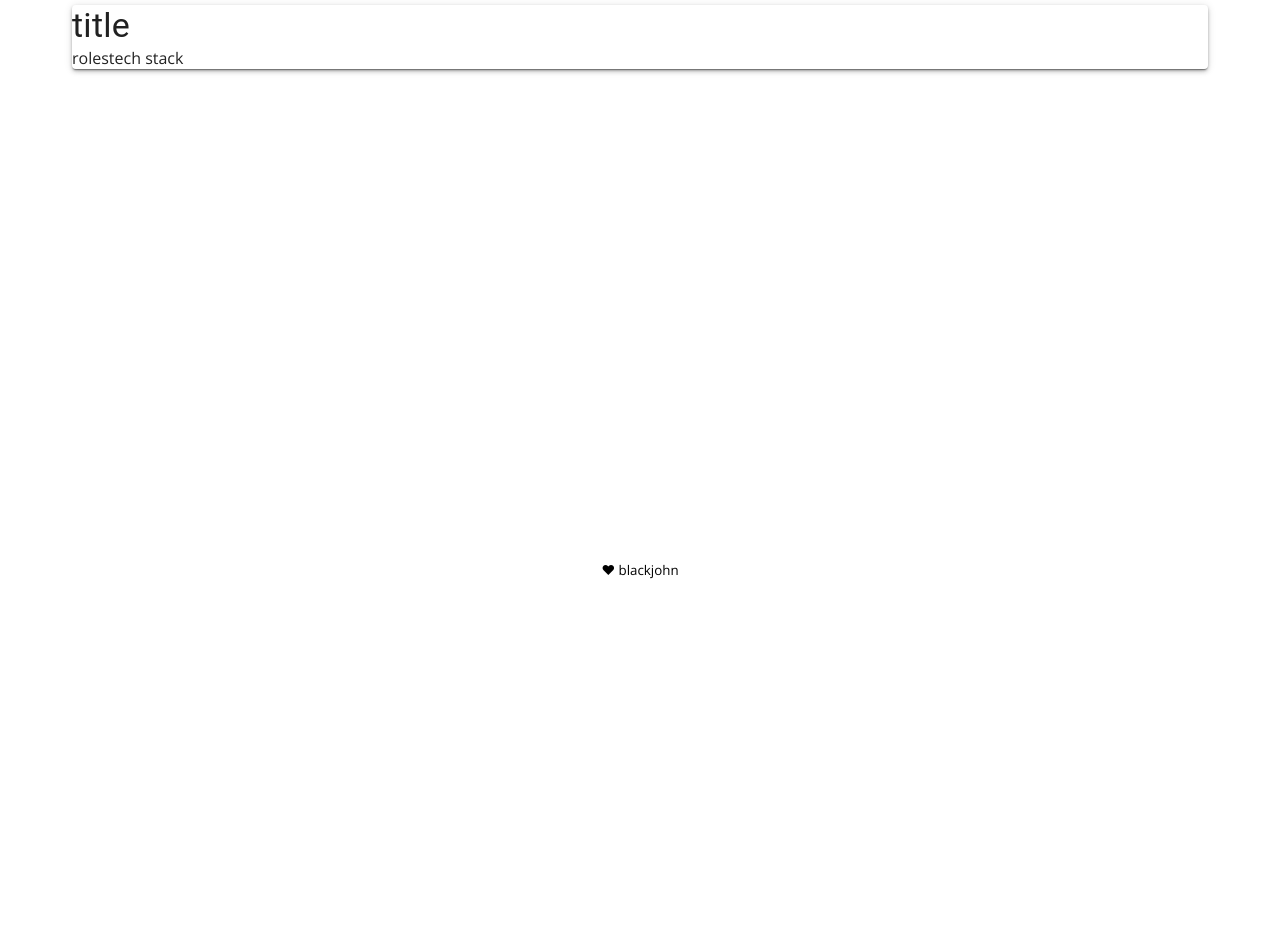
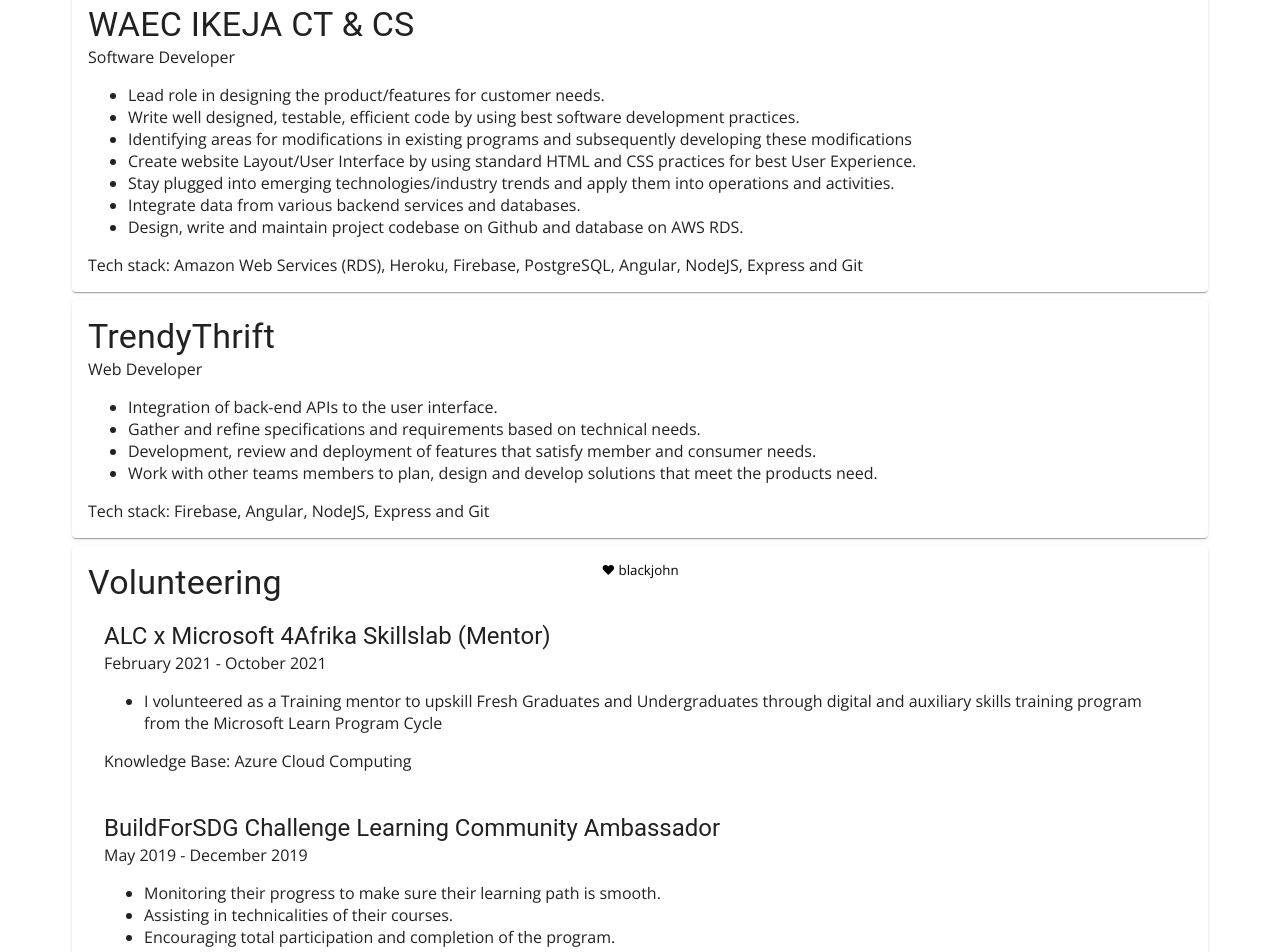
Before and after one commit to adeniranjohn/portfolio, a React (Create React App) app: page /experience in a window 1280 px wide. Shown: the part 220-1172 px from the top of the page. Before the commit the page ends 800 px from the top, so only its background shows below. Built offline with nearby package versions, Linux system fonts and the light colour scheme.

Commit message:
feat:experience

```diff
--- a/src/App.scss
+++ b/src/App.scss
@@ -53,7 +53,7 @@
 }
 
 ul {
-  list-style-type: none;
+  list-style-type: disc;
 
     p strong {
       width: 5rem !important;
--- a/src/components/Pages/About.js
+++ b/src/components/Pages/About.js
@@ -13,12 +13,7 @@
         <Grid item xs={12} sm={12} md={6}>
 
           <section>
-
-
-
-
-
-  <Typography variant="h6">
+          <Typography variant="h5">
    top 5 about me
 
   </Typography>
@@ -35,16 +30,27 @@
 
         </Grid>
         <Grid item xs={12} sm={12} md={6} >
-        <h2>Reach out</h2>
+        <Typography variant="h5">
+Reach Out
 
-            <h4>Socials</h4>
-            <p><a href="https://twitter.com/jasolajohn" alt="Twitter" target="_blank" rel="noreferrer"  aria-label="Twitter">
+  </Typography>
+
+          <Typography variant="h6">
+            Socials
+
+          </Typography>
+          <p><a href="https://twitter.com/jasolajohn" alt="Twitter" target="_blank" rel="noreferrer" aria-label="Twitter">
             Twitter icon: @jasolajohn</a></p>
           <p><a href="https://www.linkedin.com/in/adeniranjohn" alt="LinkedIn" target="_blank" rel="noreferrer"
             aria-label="LinkedIn">Linked icon: adeniranjohn</a></p>
+          <p><a href="https://www.github.com/adeniranjohn" alt="Github" target="_blank" rel="noreferrer"
+            aria-label="LinkedIn">Github icon: adeniranjohn</a></p>
 
-            <h4>Contacts</h4>
-            <p><a  href="mailto:jasolajohn@gmail.com"  alt="Email" target="_blank" rel="noreferrer" >Email: jasolajohn@gmail.com</a></p>
+          <Typography variant="h6">
+            Contacts
+
+          </Typography>
+          <p><a href="mailto:jasolajohn@gmail.com" alt="Email" target="_blank" rel="noreferrer" >Email: jasolajohn@gmail.com</a></p>
           <p><a href="tel: +2348031510308" alt="Phone" target="_blank" rel="noreferrer" >Phone icon: +2348131510308</a></p>
 
         </Grid>
--- a/src/components/Pages/Experience.js
+++ b/src/components/Pages/Experience.js
@@ -1,17 +1,72 @@
-import { Paper, Card, Typography } from '@material-ui/core'
+import { Paper, Card, Typography, Box } from '@material-ui/core'
 
 const Experience = () => {
     return (
         <section className="projects">
-            <h2>Experience</h2>
-            <Paper elevation={3}>
-                <Card>
-                    <Typography variant="h4" align="left">title</Typography>
-                    <Typography variant="p" align="left">roles</Typography>
-                    <Typography variant="p" align="left">tech stack</Typography>
-                </Card>
+            <Typography variant="h3" align="center">
+                Experience
+            </Typography>
+ <Paper style={{padding: '1em', marginBottom: '0.5em'}}>
+
+                    <Typography variant="h4" align="left">WAEC IKEJA CT & CS</Typography>
+                    <Typography variant="p" align="left">Software Developer</Typography>
+                    <Typography variant="p" align="left">
+                        <ul>
+                            <li> Lead role in designing the product/features for customer needs.</li>
+                            <li>Write well designed, testable, efficient code by using best software development practices.</li>
+                            <li>Identifying areas for modifications in existing programs and subsequently developing these modifications</li>
+                            <li>Create website Layout/User Interface by using standard HTML and CSS practices for best User Experience.</li>
+                            <li>Stay plugged into emerging technologies/industry trends and apply them into operations and activities.</li>
+                            <li>Integrate data from various backend services and databases.</li>
+                            <li>Design, write and maintain project codebase on Github and database on AWS RDS.</li>
+                        </ul>
+                    </Typography>
+                    <Typography variant="p" align="left">Tech stack: Amazon Web Services (RDS), Heroku, Firebase, PostgreSQL, Angular, NodeJS, Express and Git</Typography>
+
+         </Paper>
+
+            <Paper style={{padding: '1em', marginBottom: '0.5em'}}>
+
+                    <Typography variant="h4" align="left">TrendyThrift</Typography>
+                    <Typography variant="p" align="left">Web Developer</Typography>
+                    <Typography variant="p" align="left">
+                        <ul>
+                            <li>Integration of back-end APIs to the user interface.</li>
+                            <li>Gather and refine specifications and requirements based on technical needs.</li>
+                            <li>Development, review and deployment of features that satisfy member and consumer needs.</li>
+                            <li>Work with other teams members to plan, design and develop solutions that meet the products need.</li>
+                        </ul>
+                    </Typography>
+                    <Typography variant="p" align="left">Tech stack: Firebase, Angular, NodeJS, Express and Git</Typography>
+
             </Paper>
+            <Paper  style={{padding: '1em', marginBottom: '0.5em'}}>
+                <Typography variant="h4" align="left">Volunteering </Typography>
+                <Box style={{padding: '1em', marginBottom: '0.5em'}}>
+                    <Typography variant="h5" align="left">ALC x Microsoft 4Afrika Skillslab (Mentor)  </Typography>
+                    <Typography variant="p" align="left">February 2021 - October 2021</Typography>
+                    <Typography variant="p" align="left">
+                        <ul>
+                        <li>I volunteered as a Training mentor to upskill Fresh Graduates and Undergraduates through digital and auxiliary skills training program from the Microsoft Learn Program Cycle</li>
+                        </ul>
+                    </Typography>
+                    <Typography variant="p" align="left">Knowledge Base: Azure Cloud Computing</Typography>
+                </Box>
 
+                <Box style={{padding: '1em', marginBottom: '0.5em'}}>
+                    <Typography variant="h5">BuildForSDG Challenge Learning Community Ambassador</Typography>
+                    <Typography variant="p" align="left">May 2019 - December 2019</Typography>
+                    <Typography variant="p" align="left">
+                        <ul>
+                            <li>Monitoring their progress to make sure their learning path is smooth.</li>
+                            <li>Assisting in technicalities of their courses.</li>
+                            <li>Encouraging total participation and completion of the program.</li>
+                        </ul>
+                    </Typography>
+                    <Typography variant="p" align="left">Knowledge Base: Javascript & React Framework</Typography>
+
+            </Box>
+            </Paper>
         </section>
     )
 }
```
Lines whose indentation alone changed are shown as unchanged.
